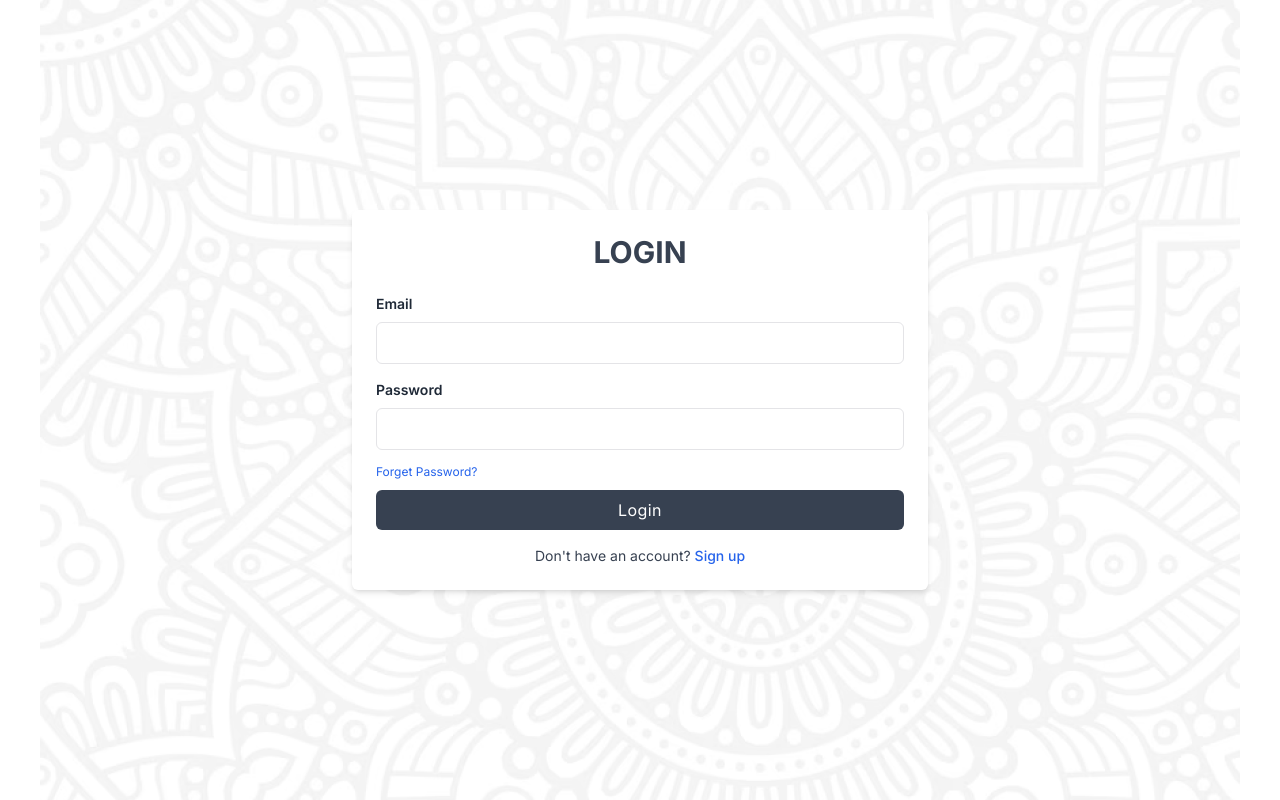
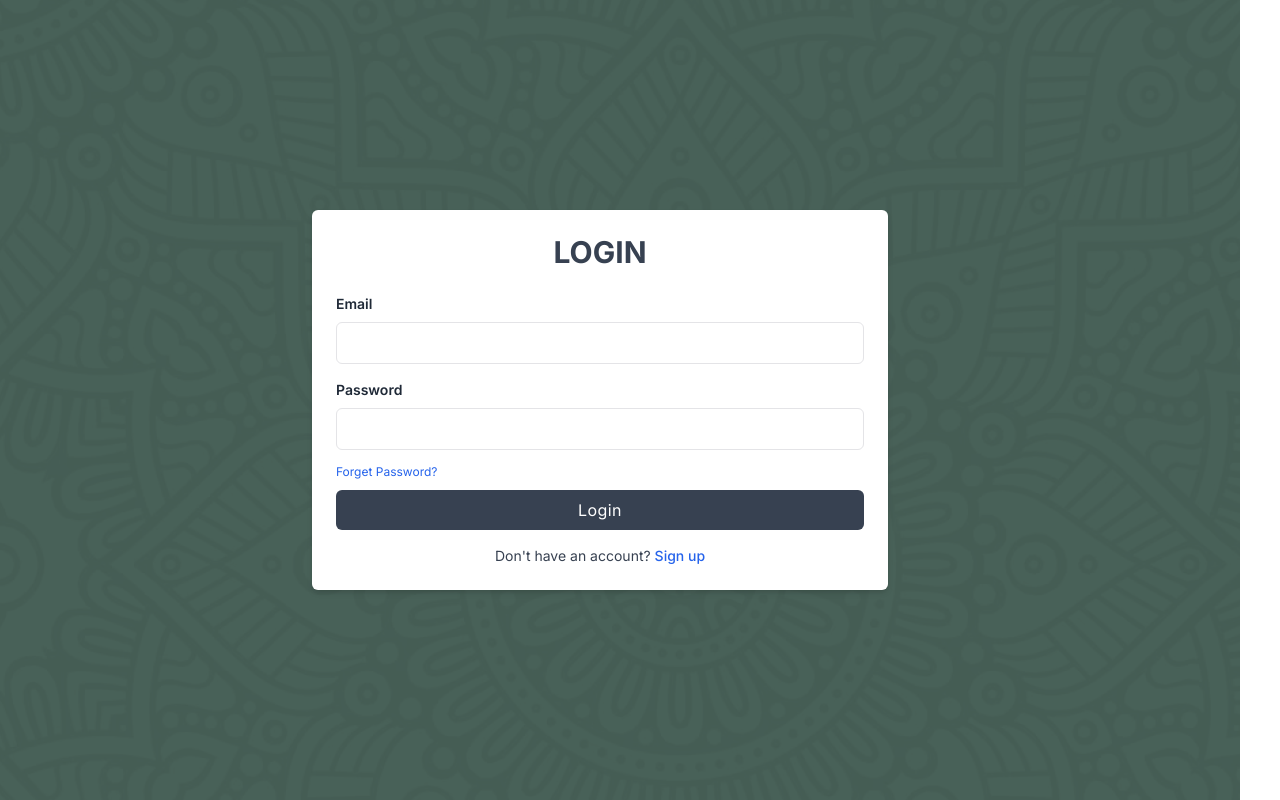
Before and after one commit to karshdev/revantahomes, a Next.js app: page /admin/login in a window 1280 px wide. Built offline with nearby package versions, Linux system fonts and the light colour scheme.

Commit message:
login page design complete

```diff
--- a/app/(adminpanel)/admin/login/page.js
+++ b/app/(adminpanel)/admin/login/page.js
@@ -4,6 +4,7 @@ import {  useState } from 'react';
 import {  signIn,  } from 'next-auth/react';
 import { useRouter } from 'next/navigation';
 import Link from 'next/link';
+
 
 
 const LoginPage = () => {
@@ -34,7 +35,8 @@ const LoginPage = () => {
   };
 
   return (
-    <div className=" h-[100vh] bg-[url('/explore_images/explore_bg.png')] bg-no-repeat flex items-center justify-center">
+
+    <div className=" h-[100vh] sm:w-[100vw] sm:position sm:relative sm:left-[-80px] bg-[url('/explore_images/explore_bg.png')] bg-brand bg-blend-multiply  bg-no-repeat flex items-center justify-center ">
     <div className="w-full p-6 bg-white rounded-md shadow-md lg:max-w-xl">
       <h1 className="text-3xl font-bold text-center text-gray-700">LOGIN</h1>
       <form className="mt-6" onSubmit={handleSubmit}>
@@ -92,6 +94,7 @@ const LoginPage = () => {
 
     </div>
   </div>
+
   );
 };
 
--- a/components/Explore.js
+++ b/components/Explore.js
@@ -117,7 +117,7 @@ const Explore = () => {
 
               }
 
-              <Button  variant={"brand"} size={"lg"}  className="w-[150px] mt-[10px] bg-[#C1D6C3] rounded-none px-6 lg:px-10 text-primary hover:bg-green-100" onClick={()=>setBtn(true)} >
+              <Button  variant={"brand"} size={"lg"}  className="w-[160px] mt-[10px] bg-[#C1D6C3] rounded-none px-6 lg:px-10 text-primary hover:bg-green-100" onClick={()=>setBtn(true)} >
                 View Price
               </Button>
               {
```
